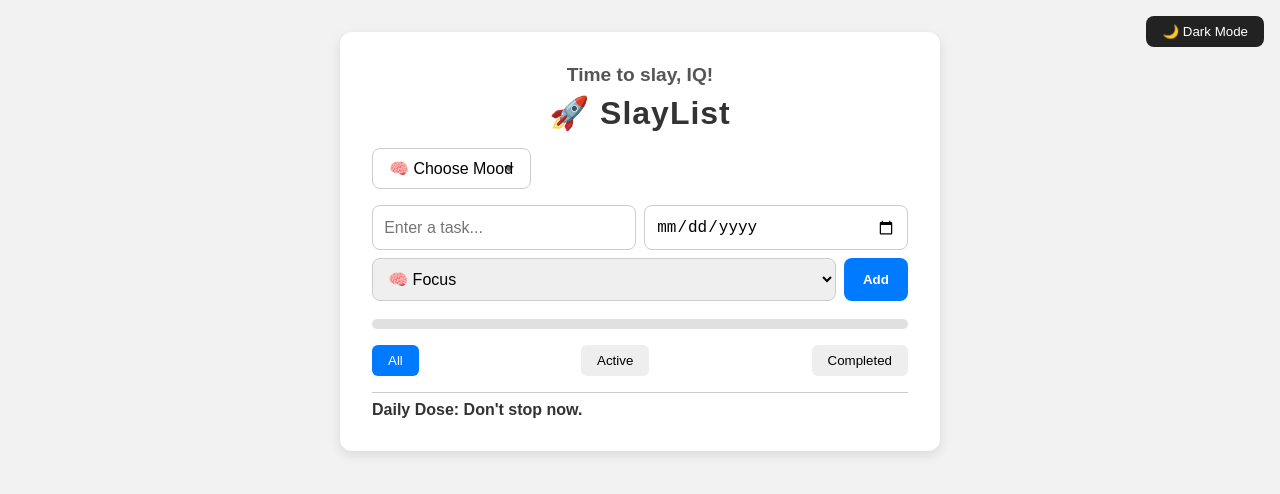
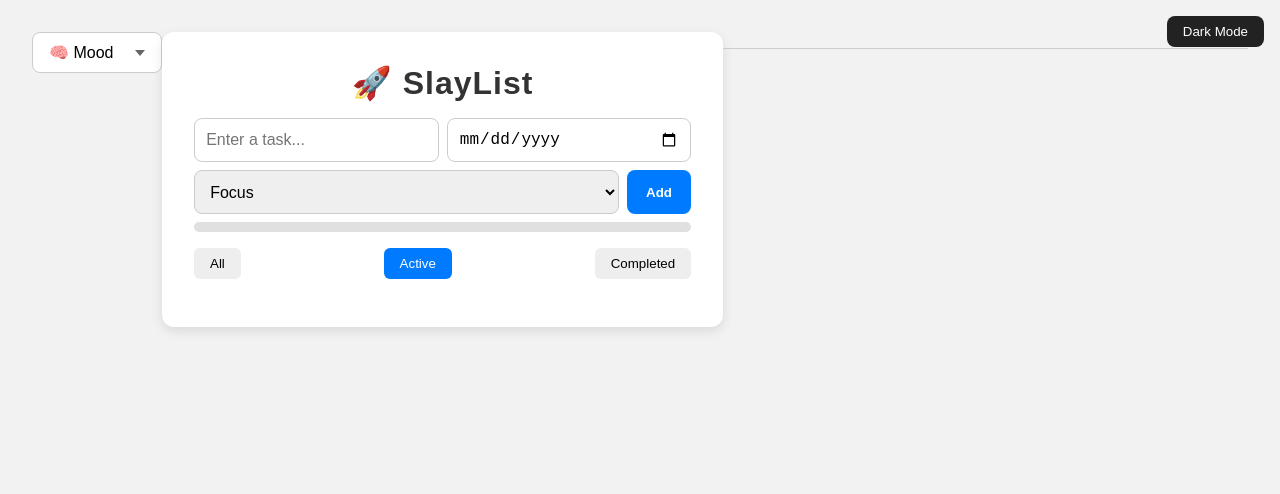
Before and after one commit to abiqbal/To-do, a plain HTML site: page index.html in a window 1280 px wide. Drawn offline with nearby package versions, Linux system fonts and the light colour scheme.

Commit message:
Update index.html

```diff
--- a/index.html
+++ b/index.html
@@ -3,64 +3,59 @@
 <head>
   <meta charset="UTF-8" />
   <meta name="viewport" content="width=device-width, initial-scale=1.0"/>
-  <title>IQ's Hitlist</title>
-  <link rel="stylesheet" href="style.css">
+  <title>SlayList</title>
+  <link rel="stylesheet" href="style.css" />
+  <link rel="preconnect" href="https://fonts.googleapis.com">
+  <link rel="preconnect" href="https://fonts.gstatic.com" crossorigin>
+  <link href="https://fonts.googleapis.com/css2?family=Inter:wght@300;400;500;600;700&family=Poppins:wght@600;700&display=swap" rel="stylesheet">
+  <script src="https://cdn.jsdelivr.net/npm/feather-icons/dist/feather.min.js" defer></script>
+  <script src="https://cdn.jsdelivr.net/npm/canvas-confetti@1.5.1/dist/confetti.browser.min.js" defer></script>
+  <script src="script.js" defer></script>
 </head>
-<script src="https://cdn.jsdelivr.net/npm/canvas-confetti@1.5.1/dist/confetti.browser.min.js"></script>
 <body>
-  <button id="theme-toggle">🌙 Dark Mode</button>
+  <button id="theme-toggle" class="icon-button">
+    <i data-feather="moon"></i> Dark Mode
+  </button>
+  <select id="theme-select" class="top-left-select">
+    <option value="">🧠 Mood</option>
+    <option value="theme-focus">Zen Mode</option>
+    <option value="theme-hype">Hype Mode</option>
+    <option value="theme-hacker">Hacker Mode</option>
+    <option value="theme-flirty">💖 RizzList</option>
+  </select>
+
   <div class="app">
-    <!-- Hyped Greeting -->
-    <h2 id="user-greeting"></h2>
-    <!-- Main Title / Mode Name -->
     <h1 id="app-title">🚀 SlayList</h1>
 
-    <!-- Mood Picker -->
-    <select id="theme-select" style="margin-bottom: 1rem;">
-      <option value="">🧠 Choose Mood</option>
-      <option value="theme-focus">🧘 Zen Mode</option>
-      <option value="theme-hype">⚡ Hype Mode</option>
-      <option value="theme-hacker">💻 Hacker Mode</option>
-      <option value="theme-flirty">💖 Flirty Mode</option>
-    </select>
-
-    <!-- INPUT ROW -->
     <div class="input-container">
       <input type="text" id="todo-input" placeholder="Enter a task..." />
       <input type="date" id="todo-date" />
       <select id="todo-category">
-        <option value="🧠 Focus">🧠 Focus</option>
-        <option value="💪 Fitness">💪 Fitness</option>
-        <option value="🛒 Shopping">🛒 Shopping</option>
-        <option value="🧘 Chill">🧘 Chill</option>
-      </select>
-      <button id="add-btn">Add</button>
+        <option value="Focus">Focus</option> <option value="Fitness">Fitness</option> <option value="Shopping">Shopping</option> <option value="Chill">Chill</option> </select>
+      <button id="add-btn" class="primary-button">Add</button>
     </div>
 
-    <div class="input-spacer"></div>
-
-    <!-- PROGRESS BAR -->
     <div id="progress-container">
       <div id="progress-bar"></div>
-      <p id="motivation"></p>
     </div>
 
-    <!-- FILTERS -->
+    <p id="motivation" class="motivation-text"></p>
+
     <div class="filters">
-      <button class="filter active" data-filter="all">All</button>
-      <button class="filter"     data-filter="active">Active</button>
-      <button class="filter"     data-filter="completed">Completed</button>
+      <button class="filter button-secondary" data-filter="all">All</button>
+      <button class="filter button-secondary active" data-filter="active">Active</button>
+      <button class="filter button-secondary" data-filter="completed">Completed</button>
     </div>
 
-    <!-- TODO LIST -->
     <ul id="todo-list"></ul>
-
-    <!-- Daily Dose Banner -->
-    <div id="daily-dose" class="daily-dose">
-      Daily Dose: <span id="daily-dose-text"></span>
-    </div>
   </div>
 
-  <script src="script.js"></script>
+  <div id="daily-dose" class="daily-dose">
+    <marquee id="daily-dose-text"></marquee>
+  </div>
+
+  <script>
+    feather.replace()
+  </script>
 </body>
 </html>
```
